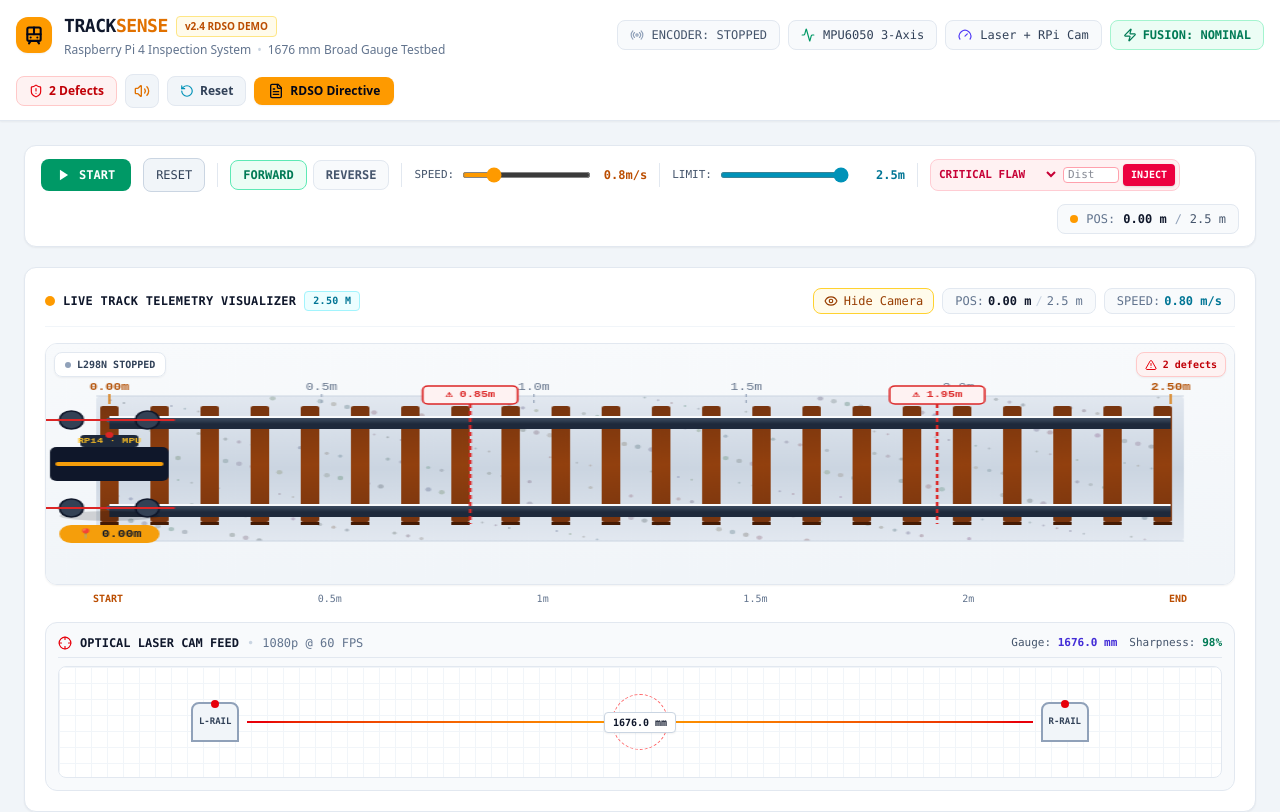
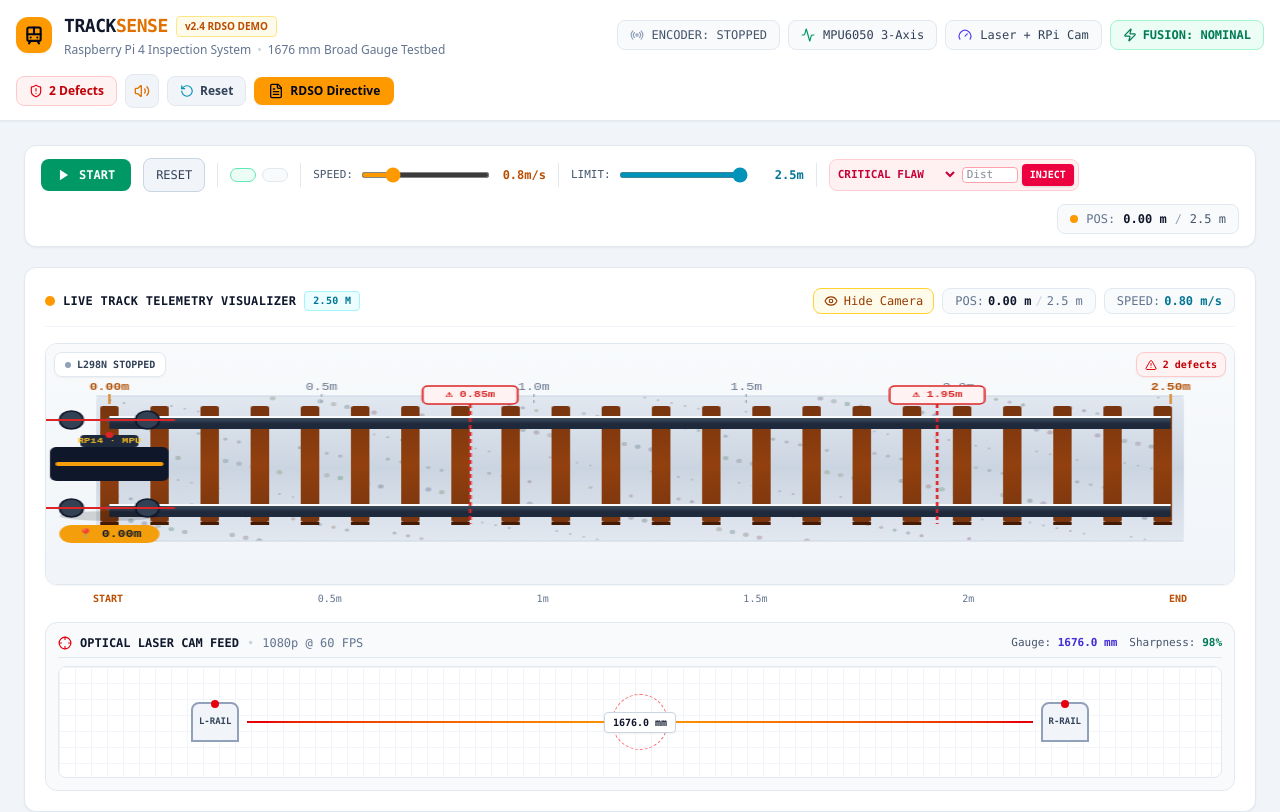
Before and after one commit to Narendra-104/Tracksence, a React (Vite) app: page / in a window 1280 px wide. Shown: the top 812 px of the page. Built offline with nearby package versions, Linux system fonts and the light colour scheme.

Commit message:
Update App.tsx

```diff
--- a/src/App.tsx
+++ b/src/App.tsx
@@ -394,24 +394,24 @@ export default function App() {
           {/* Direction Toggle */}
           <div className="flex items-center gap-1.5">
             <button
-              onClick={() => setDirection('FORWARD')}
+              onClick={() => setDirection('')}
               className={`px-3 py-1.5 rounded-lg font-semibold border transition-all ${
                 direction === 'FORWARD'
                   ? 'bg-emerald-50 border-emerald-300 text-emerald-700 font-bold'
                   : 'bg-slate-50 border-slate-200 text-slate-600 hover:text-slate-900'
               }`}
             >
-              FORWARD
+
             </button>
             <button
-              onClick={() => setDirection('REVERSE')}
+              onClick={() => setDirection('')}
               className={`px-3 py-1.5 rounded-lg font-semibold border transition-all ${
                 direction === 'REVERSE'
                   ? 'bg-indigo-50 border-indigo-300 text-indigo-700 font-bold'
                   : 'bg-slate-50 border-slate-200 text-slate-600 hover:text-slate-900'
               }`}
             >
-              REVERSE
+
             </button>
           </div>
 
```
